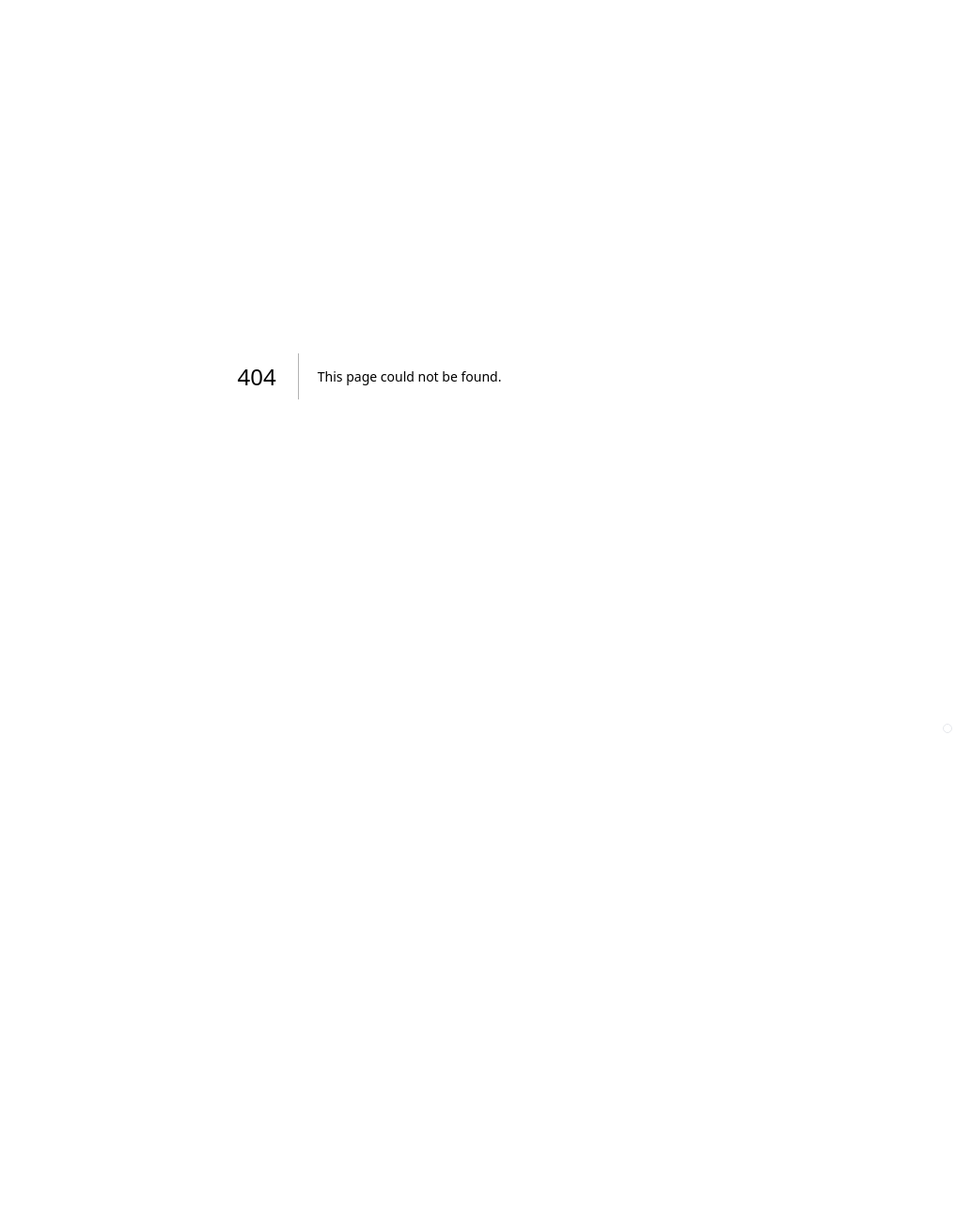
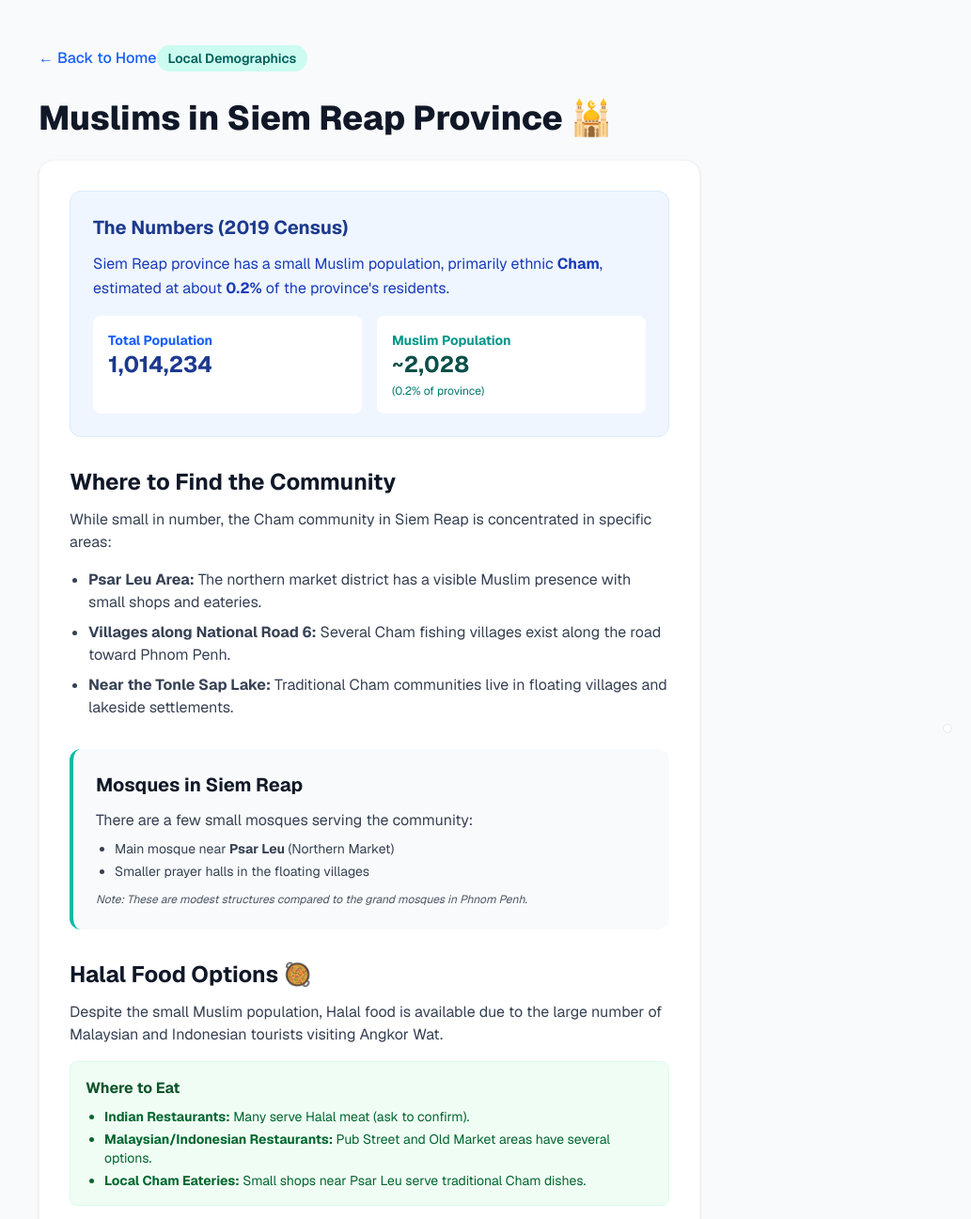
Before and after one commit to theikbhal/retire-in-cambodia, a Next.js app in the folder web/: page /siem-reap-muslims in a window 1280 px wide. Before the commit this address had no page. Shown: the top 1297 px of the page at 94% size, without its empty margins (247-1280 px from the left). Before the commit the page ends 800 px from the top, so only its background shows below. Built offline with nearby package versions, Linux system fonts and the light colour scheme.

Commit message:
siem reap muslims

```diff
--- a/web/app/page.tsx
+++ b/web/app/page.tsx
@@ -30,6 +30,7 @@ const ADDITIONAL_PAGES = [
   { href: '/people', label: '🤝 The People', description: 'Why they are rated 10/10' },
   { href: '/muslim-cambodia', label: '🕌 Muslims in Cambodia', description: 'The Cham community & Halal food' },
   { href: '/muslim-community-stats', label: '📊 300,000 Muslims', description: 'Can you visit 1%?' },
+  { href: '/siem-reap-muslims', label: '🕌 Muslims in Siem Reap', description: '2,028 Cham residents (0.2%)' },
   { href: '/friendly', label: '😊 Friendly Locals', description: 'Genuine warmth & smiles' },
   { href: '/learning-from-you', label: '📚 Learning Exchange', description: 'Helping locals practice English' },
   { href: '/smiles', label: '😊 Land of Smiles?', description: 'Cambodia vs Thailand' },
--- /dev/null
+++ b/web/app/siem-reap-muslims/page.tsx
@@ -0,0 +1,102 @@
+import React from 'react';
+import Link from 'next/link';
+
+export const metadata = {
+    title: 'Muslims in Siem Reap | 2,028 Cham Residents',
+    description: 'Understanding the small but significant Muslim Cham community in Siem Reap province. Demographics, mosques, and Halal food.',
+};
+
+export default function SiemReapMuslimsPage() {
+    return (
+        <main className="min-h-screen bg-gray-50 text-gray-900 font-sans">
+            <div className="max-w-3xl mx-auto py-12 px-4 sm:px-6 lg:px-8">
+                <Link href="/" className="text-blue-600 hover:text-blue-800 font-medium mb-8 inline-block">
+                    ← Back to Home
+                </Link>
+                <span className="inline-block py-1 px-3 rounded-full bg-teal-100 text-teal-800 text-sm font-semibold mb-4">
+                    Local Demographics
+                </span>
+                <h1 className="text-4xl font-extrabold mb-6">Muslims in Siem Reap Province 🕌</h1>
+
+                <div className="bg-white p-8 rounded-2xl shadow-sm border border-gray-100 mb-8">
+                    <div className="bg-blue-50 p-6 rounded-xl border border-blue-100 mb-8">
+                        <h2 className="text-xl font-bold text-blue-900 mb-3">The Numbers (2019 Census)</h2>
+                        <p className="text-blue-800 leading-relaxed mb-4">
+                            Siem Reap province has a small Muslim population, primarily ethnic <strong>Cham</strong>, estimated at about <strong>0.2%</strong> of the province's residents.
+                        </p>
+                        <div className="grid grid-cols-2 gap-4">
+                            <div className="bg-white p-4 rounded-lg">
+                                <div className="text-sm text-blue-600 font-bold">Total Population</div>
+                                <div className="text-2xl font-bold text-blue-900">1,014,234</div>
+                            </div>
+                            <div className="bg-white p-4 rounded-lg">
+                                <div className="text-sm text-teal-600 font-bold">Muslim Population</div>
+                                <div className="text-2xl font-bold text-teal-900">~2,028</div>
+                                <div className="text-xs text-teal-700 mt-1">(0.2% of province)</div>
+                            </div>
+                        </div>
+                    </div>
+
+                    <div className="space-y-8">
+                        {/* Where They Live */}
+                        <div>
+                            <h2 className="text-2xl font-bold text-gray-900 mb-3">Where to Find the Community</h2>
+                            <p className="text-gray-700 mb-4">
+                                While small in number, the Cham community in Siem Reap is concentrated in specific areas:
+                            </p>
+                            <ul className="list-disc pl-5 space-y-2 text-gray-700">
+                                <li><strong>Psar Leu Area:</strong> The northern market district has a visible Muslim presence with small shops and eateries.</li>
+                                <li><strong>Villages along National Road 6:</strong> Several Cham fishing villages exist along the road toward Phnom Penh.</li>
+                                <li><strong>Near the Tonle Sap Lake:</strong> Traditional Cham communities live in floating villages and lakeside settlements.</li>
+                            </ul>
+                        </div>
+
+                        {/* Mosques */}
+                        <div className="bg-gray-50 p-6 rounded-xl border-l-4 border-teal-500">
+                            <h2 className="text-xl font-bold text-gray-900 mb-3">Mosques in Siem Reap</h2>
+                            <p className="text-gray-700 mb-2">
+                                There are a few small mosques serving the community:
+                            </p>
+                            <ul className="list-disc pl-5 space-y-1 text-gray-700 text-sm">
+                                <li>Main mosque near <strong>Psar Leu</strong> (Northern Market)</li>
+                                <li>Smaller prayer halls in the floating villages</li>
+                            </ul>
+                            <p className="text-gray-600 text-xs mt-3 italic">
+                                Note: These are modest structures compared to the grand mosques in Phnom Penh.
+                            </p>
+                        </div>
+
+                        {/* Halal Food */}
+                        <div>
+                            <h2 className="text-2xl font-bold text-gray-900 mb-3">Halal Food Options 🥘</h2>
+                            <p className="text-gray-700 mb-4">
+                                Despite the small Muslim population, Halal food is available due to the large number of Malaysian and Indonesian tourists visiting Angkor Wat.
+                            </p>
+                            <div className="bg-green-50 p-4 rounded-lg border border-green-100">
+                                <h3 className="font-bold text-green-900 mb-2">Where to Eat</h3>
+                                <ul className="list-disc pl-5 space-y-1 text-green-800 text-sm">
+                                    <li><strong>Indian Restaurants:</strong> Many serve Halal meat (ask to confirm).</li>
+                                    <li><strong>Malaysian/Indonesian Restaurants:</strong> Pub Street and Old Market areas have several options.</li>
+                                    <li><strong>Local Cham Eateries:</strong> Small shops near Psar Leu serve traditional Cham dishes.</li>
+                                </ul>
+                            </div>
+                        </div>
+
+                        {/* Visiting the Community */}
+                        <div className="bg-yellow-50 p-6 rounded-xl border border-yellow-100">
+                            <h2 className="text-xl font-bold text-yellow-900 mb-3">Visiting the Cham Community</h2>
+                            <p className="text-yellow-800 text-sm">
+                                If you're interested in connecting with the local Muslim community, consider:
+                            </p>
+                            <ul className="list-disc pl-5 mt-2 space-y-1 text-yellow-900 text-sm">
+                                <li>Visiting during <strong>Friday prayers</strong> (Jumu'ah) at the Psar Leu mosque</li>
+                                <li>Taking a <strong>boat tour</strong> to the Tonle Sap floating villages where Cham families live</li>
+                                <li>Shopping at Cham-owned businesses in the Psar Leu area</li>
+                            </ul>
+                        </div>
+                    </div>
+                </div>
+            </div>
+        </main>
+    );
+}
--- a/web/app/site-index/page.tsx
+++ b/web/app/site-index/page.tsx
@@ -27,6 +27,7 @@ const ALL_PAGES = [
     { href: '/people', label: '🤝 The People', description: 'Why they are rated 10/10' },
     { href: '/muslim-cambodia', label: '🕌 Muslims in Cambodia', description: 'The Cham community & Halal food' },
     { href: '/muslim-community-stats', label: '📊 300,000 Muslims', description: 'Can you visit 1%?' },
+    { href: '/siem-reap-muslims', label: '🕌 Muslims in Siem Reap', description: '2,028 Cham residents (0.2%)' },
     { href: '/friendly', label: '😊 Friendly Locals', description: 'Genuine warmth & smiles' },
     { href: '/learning-from-you', label: '📚 Learning Exchange', description: 'Helping locals practice English' },
     { href: '/smiles', label: '😊 Land of Smiles?', description: 'Cambodia vs Thailand' },
```
